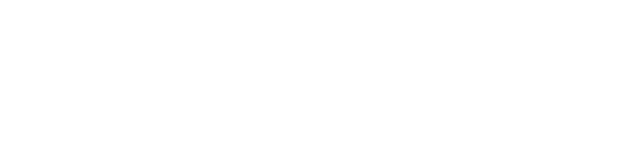
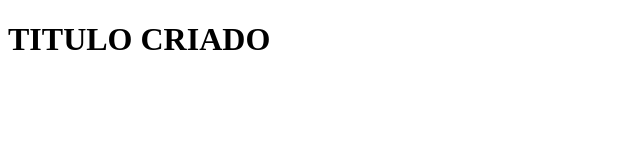
Before and after one commit to bmaga137/ambidev, a plain HTML site: page index.html in a window 1280 px wide. Shown: the whole page, without its empty margins (0-640 px from the left). Drawn offline with Linux system fonts and the light colour scheme.

Commit message:
titulo criado

```diff
--- a/index.html
+++ b/index.html
@@ -6,6 +6,9 @@
     <title>Document</title>
 </head>
 <body>
+    <h1>
+        TITULO CRIADO
+    </h1>
 
 </body>
 </html>
```
